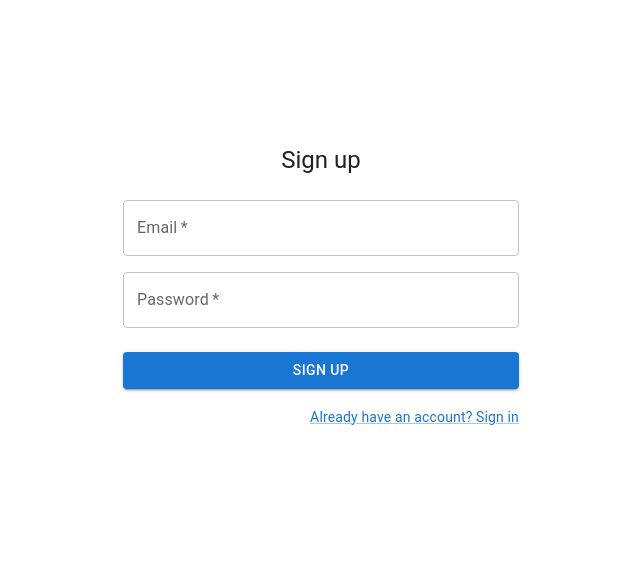
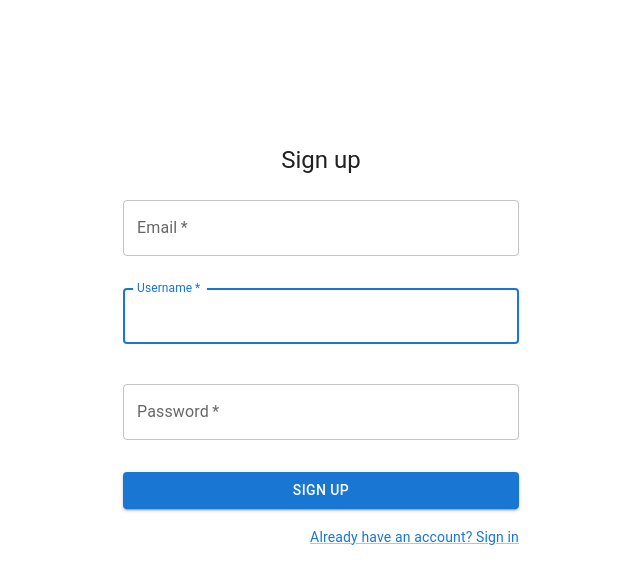
Before and after one commit to HireSmith/reinforcement, a React app: page /signup in a window 1280 px wide. Shown: the top 584 px of the page, without its empty margins (319-959 px from the left). Built offline with nearby package versions, Linux system fonts and the light colour scheme.

Commit message:
updated routes based on loggedin status
Co-authored-by: Antonio Ayala <101016958+antonioclimbs@users.noreply.github.com>
Co-authored-by: Ju Kim <100457090+jukim98@users.noreply.github.com>
Co-authored-by: Thomas Seo <25378216+thomasseo1@users.noreply.github.com>

```diff
--- a/src/App.tsx
+++ b/src/App.tsx
@@ -5,19 +5,51 @@ import UserPage from './routes/UserPage'
 import SignupPage from './routes/SignupPage';
 import CreatePage from './routes/CreatePage'
 import { Fragment } from 'react'
+import { useSelector } from 'react-redux';
+
+interface RootState {
+  isLoggedIn: boolean
+}
 
 export default () => {
-  return (
+
+  const isLoggedIn = useSelector((state: RootState) => state.isLoggedIn);
+
+ return (
     <Fragment>
       <BrowserRouter>
 		    <Routes>
-          <Route path="/" element={<HomePage />}/>
-          <Route path="login" element={<LoginPage />} />
-          <Route path="signup" element={<SignupPage />} />
-          <Route path="user" element={<UserPage />} />
-          <Route path="create" element={<CreatePage />} />
+          {!isLoggedIn ? (
+            <Fragment>
+              <Route path="login" element={<LoginPage />} />
+              <Route path="signup" element={<SignupPage />} />
+            </Fragment>
+          ) : (
+             <Fragment>
+              <Route path="/" element={<HomePage />}/>
+              <Route path="user" element={<UserPage />} />
+              <Route path="create" element={<CreatePage />} />
+             </Fragment>
+          )}
         </Routes>
       </BrowserRouter>
    </Fragment>
   )
 }
+
+
+
+//   return (
+//     <Fragment>
+//       <BrowserRouter>
+// 		    <Routes>
+//           <Route path="/" element={<HomePage />}/>
+//           <Route path="login" element={<LoginPage />} />
+//           <Route path="signup" element={<SignupPage />} />
+//           <Route path="user" element={<UserPage />} />
+//           <Route path="create" element={<CreatePage />} />
+//         </Routes>
+//       </BrowserRouter>
+//    </Fragment>
+//   )
+// }
--- a/src/components/navbar.tsx
+++ b/src/components/navbar.tsx
@@ -1,5 +1,5 @@
 import { Link } from 'react-router-dom'
-import LoginPage from '../routes/LoginPage'
+// import LoginPage from '../routes/LoginPage'
 
 export default function NavBar() : JSX.Element {
 	return (
--- a/src/containers/cardscontainer.tsx
+++ b/src/containers/cardscontainer.tsx
@@ -1,5 +1,4 @@
 import QuestionCard from "../components/questioncard"
-// import { useSelector } from 'react-redux'
 import { connect } from 'react-redux';
 
 const mapStateToProps = state => ({
@@ -13,10 +12,6 @@ const mapStateToProps = state => ({
 
 function CardsContainer(props): JSX.Element {
 
-	// const company : [] = useSelector(state => state.company);
-	// const question : [] = useSelector(state => state.question);
-	// const answer : [] = useSelector(state => state.answer);
-
   const cardsArr = []
   for (let i = 0; i < props.question.length; i++) {
     cardsArr.push(
@@ -29,7 +24,7 @@ function CardsContainer(props): JSX.Element {
     )
   }
   return(
-    <div>
+    <div id="cards-container">
       {cardsArr}
     </div>
   )
--- a/src/reducers/reducer.tsx
+++ b/src/reducers/reducer.tsx
@@ -9,7 +9,7 @@ type initialState = {
 }
 
 const initialState = {
-  ssId: 0, // session id returned from oauth and bcrypt
+  ssid: 0, // session id returned from oauth and bcrypt
   isLoggedIn: false, // is the user logged in
   question: [], // what interview question was asked
   answer: [], // what is the answer to that question
@@ -56,6 +56,13 @@ const reducer = (state = initialState, action): object => {
       const { ssid } = action.payload;
       const loggedIn = true
       return { ...state, ssid, isLoggedIn: loggedIn }
+
+    // case actionTypes.LOGGED_OUT:
+    //   // updates if logged out
+    //   ssid = 0;
+    //   const loggedIn = false
+    //   return { ...state, ssid, isLoggedIn: loggedIn }
+
     default:
       return state;
   }
--- a/src/routes/CreatePage.tsx
+++ b/src/routes/CreatePage.tsx
@@ -1,9 +1,27 @@
 import React from 'react';
+import { Box, TextField } from '@mui/material';
+import NavBar from '../components/navbar';
 
 function CreatePage(): JSX.Element {
+  const handleSubmit = () => {
+    //doin some stuff
+  }
   return (
     <div>
       <h1>rendering from create page</h1>
+      <NavBar />
+      <form onSubmit={handleSubmit}>
+        <Box sx={{
+            marginTop: 18,
+            display: 'flex',
+            flexDirection: 'column',
+            alignItems: 'center',
+          }}>
+      <TextField id="company" label="Company" variant="outlined" required={true} margin="normal">Company</TextField>
+      <TextField id="question" label="Question" variant="outlined" required={true} multiline={true} margin="normal">Question</TextField>
+      <TextField id="answer" label="Answer" variant="outlined" multiline={true} margin="normal">Answer</TextField>
+      </Box>
+      </form>
     </div>
   )
 };
--- a/src/routes/LoginPage.tsx
+++ b/src/routes/LoginPage.tsx
@@ -42,27 +42,9 @@ function LoginPage() {
   const handleUsername = (e) => {
     setUsername(e.target.value);
   }
-
   const handlePassword = (e) => {
     setPassword(e.target.value);
   }
-
-  const handleSignUp = (e) => {
-    e.preventDefault();
-    fetch('http://localhost:3000/api/signup', {
-      method: 'POST',
-      headers: {
-        'Content-Type': 'application/json',
-      },
-      body: JSON.stringify({
-        username,
-        password,
-      }),
-    })
-    .then((res) => res.json())
-    .then(() => console.log('User Successfully Signed Up'))
-    .catch((err) => console.log(err));
-  };
 
   const handleLogin = (e) => {
     e.preventDefault();
@@ -173,15 +155,6 @@ function LoginPage() {
               control={<Checkbox value="remember" color="primary" />}
               label="Remember me"
             />
-            <Button
-              type="submit"
-              fullWidth
-              variant="contained"
-              sx={{ mt: 3, mb: 2 }}
-              onClick={handleSignUp}
-            >
-              Sign Up
-            </Button>
 
             <Button
               type="submit"
--- a/src/routes/SignupPage.tsx
+++ b/src/routes/SignupPage.tsx
@@ -1,4 +1,4 @@
-import * as React from 'react';
+import React, { useState } from 'react';
 import Avatar from '@mui/material/Avatar';
 import Button from '@mui/material/Button';
 import CssBaseline from '@mui/material/CssBaseline';
@@ -12,10 +12,11 @@ import LockOutlinedIcon from '@mui/icons-material/LockOutlined';
 import Typography from '@mui/material/Typography';
 import Container from '@mui/material/Container';
 import { createTheme, ThemeProvider } from '@mui/material/styles';
+import { connect, useDispatch } from 'react-redux';
 
 const theme = createTheme();
 
-export default function SignupPage(): JSX.Element {
+function SignupPage(): JSX.Element {
   const handleSubmit = (event: React.FormEvent<HTMLFormElement>) => {
     event.preventDefault();
     const data = new FormData(event.currentTarget);
@@ -23,6 +24,34 @@ export default function SignupPage(): JSX.Element {
       email: data.get('email'),
       password: data.get('password'),
     });
+  };
+
+  const dispatch = useDispatch();
+  const [username, setUsername] = useState('');
+  const [password, setPassword] = useState('');
+
+  const handleUsername = (e) => {
+    setUsername(e.target.value);
+  }
+  const handlePassword = (e) => {
+    setPassword(e.target.value);
+  }
+
+  const handleSignUp = (e) => {
+    e.preventDefault();
+    fetch('http://localhost:3000/api/signup', {
+      method: 'POST',
+      headers: {
+        'Content-Type': 'application/json',
+      },
+      body: JSON.stringify({
+        username,
+        password,
+      }),
+    })
+      .then((res) => res.json())
+      .then(() => console.log('User Successfully Signed Up'))
+      .catch((err) => console.log(err));
   };
 
   return (
@@ -43,7 +72,7 @@ export default function SignupPage(): JSX.Element {
           <Typography component="h1" variant="h5">
             Sign up
           </Typography>
-          <Box component="form" noValidate onSubmit={handleSubmit} sx={{ mt: 3 }}>
+          <Box component="form" noValidate onSubmit={handleSignUp} sx={{ mt: 3 }}>
             <Grid container spacing={2}>
               <Grid item xs={12}>
                 <TextField
@@ -57,13 +86,28 @@ export default function SignupPage(): JSX.Element {
               </Grid>
               <Grid item xs={12}>
                 <TextField
+                  margin="normal"
                   required
                   fullWidth
-                  name="password"
+                  id="username"
+                  value={username}
+                  onChange={handleUsername}
+                  label="Username"
+                  name="username"
+                  type="username"
+                  autoFocus
+                />
+              </Grid>
+              <Grid item xs={12}>
+                <TextField
+                  margin="normal"
+                  required
+                  fullWidth
+                  id="password"
+                  value={password}
+                  onChange={handlePassword}
                   label="Password"
                   type="password"
-                  id="password"
-                  autoComplete="new-password"
                 />
               </Grid>
               {/* <Grid item xs={12}>
@@ -78,6 +122,7 @@ export default function SignupPage(): JSX.Element {
               fullWidth
               variant="contained"
               sx={{ mt: 3, mb: 2 }}
+              onClick={handleSignUp}
             >
               Sign Up
             </Button>
@@ -94,3 +139,5 @@ export default function SignupPage(): JSX.Element {
     </ThemeProvider>
   );
 }
+
+export default connect(null, null)(SignupPage);
--- a/src/routes/UserPage.tsx
+++ b/src/routes/UserPage.tsx
@@ -1,9 +1,11 @@
 import React from 'react';
+import NavBar from '../components/navbar'
 
 function UserPage(): JSX.Element {
   return (
     <div>
       <h1>rendering from user page</h1>
+      <NavBar />
     </div>
   )
 };
--- a/src/store.tsx
+++ b/src/store.tsx
@@ -1,9 +1,9 @@
 import { createStore } from 'redux'
 import { composeWithDevTools } from 'redux-devtools-extension';
-import reducers from './reducers/reducer'
+import reducer from './reducers/reducer'
 
 const store = createStore(
-  reducers,
+  reducer,
   composeWithDevTools(),
 
 );
```
